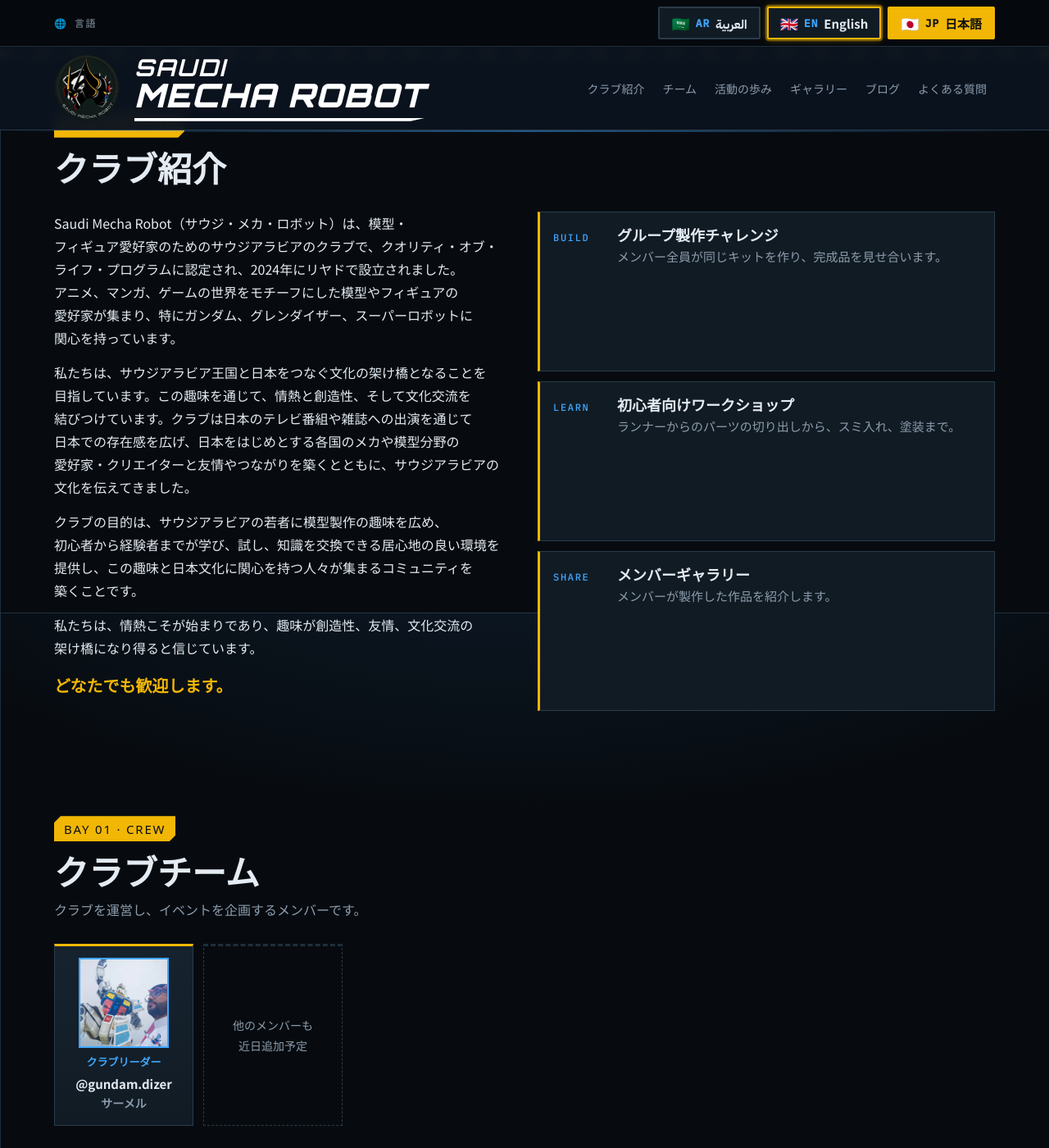
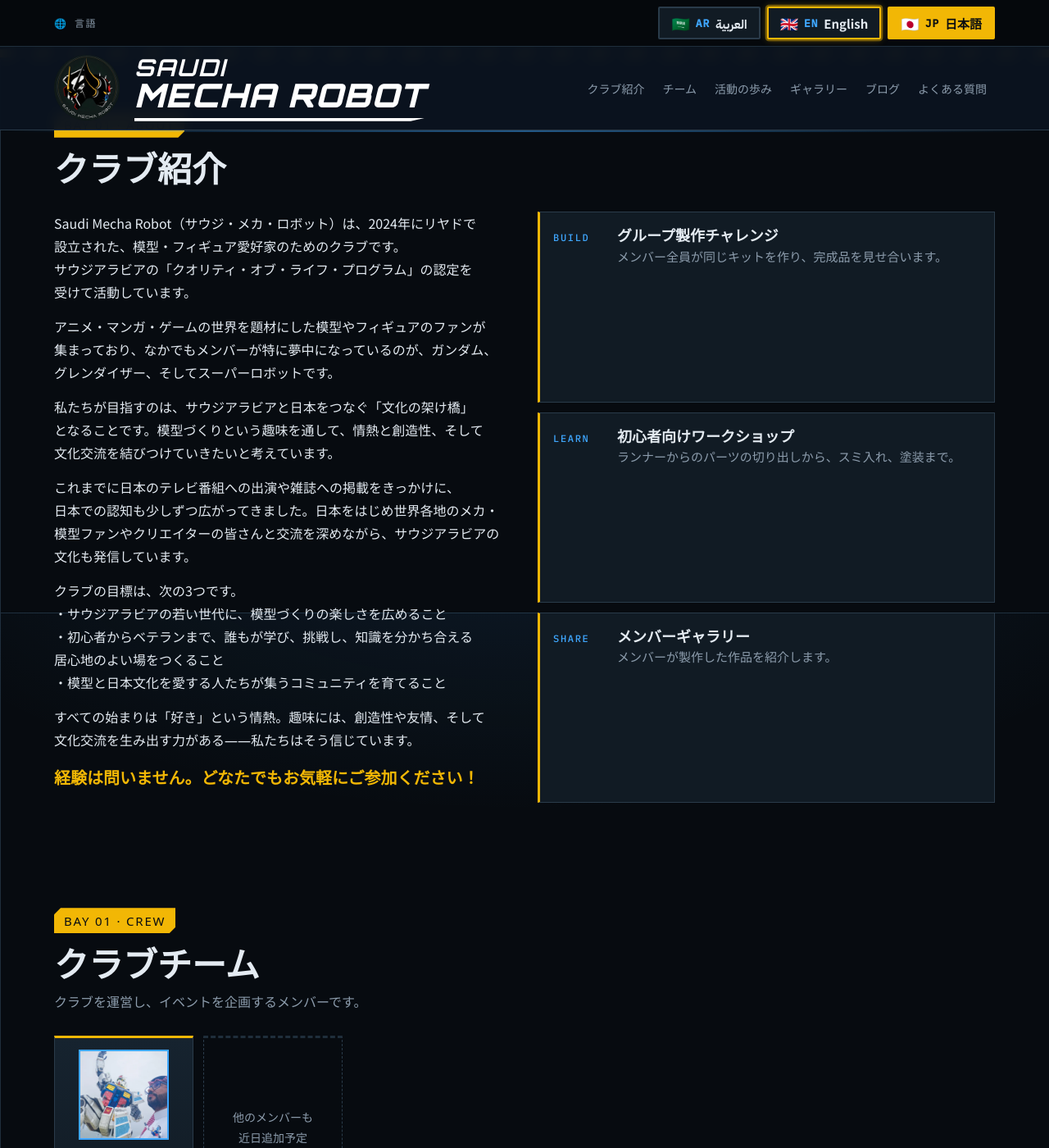
Before and after one commit to SaudiMechaRobot/SaudiMechaRobot.github.io, a Jekyll site: the page built from ja/index.html, in a window 1280 px wide and 1400 px high, scrolled down 1053 px. Shown: the whole window at 82% size. Built offline with Jekyll 4.4.1, drawn with Linux system fonts in a browser that asks for light colours; some web fonts are replaced; some of the changed text lies outside the part shown.

Commit message:
Add files via upload

```diff
--- a/_data/faq_ja.yml
+++ b/_data/faq_ja.yml
@@ -1,9 +1,9 @@
 - question: 経験がなくても参加できますか？
-  answer: はい。初心者大歓迎です。ゼロから学べるワークショップもあります。
+  answer: はい、大歓迎です！まったくの未経験からでも学べるワークショップを開催していますので、安心してご参加ください。
 - question: イベントはどこで開催されますか？
   answer: クラブの拠点はサウジアラビアのリヤドです。各イベントの会場と日程は公式アカウントでお知らせします。
 - question: 最初のガンプラに必要な道具は何ですか？
-  answer: ニッパー、ヤスリ（または紙ヤスリ）、デザインナイフがあれば、最初のHGキットは十分に作れます。
+  answer: ニッパー、ヤスリ（紙ヤスリでもOK）、デザインナイフの3つがあれば、はじめてのHGキットは十分に作れます。
 - question: HG・RG・MG・PGの違いは何ですか？
   answer: HGは1/144スケールで、最初の一体に最適です。RGは同じ1/144スケールで、より精密なディテールが特徴です。MGは1/100スケールで内部フレームがあります。PGは1/60スケールで、最も大きく精密なグレードです。
 - question: 日本から交流することはできますか？
--- a/_data/i18n.yml
+++ b/_data/i18n.yml
@@ -139,12 +139,12 @@
   club_name: サウジ・メカ・ロボット
   club_name_alt: SAUDI MECHA ROBOT
   alt_lang: en
-  hero_text: ガンダム、グレンダイザー、スーパーロボット、そして日本文化を愛するサウジアラビアのホビークラブです。プラモデルやフィギュアのファンが集まり、一緒に作り、学び合い、初心者を何より歓迎しています。
+  hero_text: ガンダム、グレンダイザー、スーパーロボット、そして日本文化が大好きな仲間が集まる、サウジアラビアのホビークラブです。プラモデルやフィギュアを一緒に作り、教え合いながら楽しんでいます。初心者の方も大歓迎です！
   cta_join: クラブに参加する
   cta_events: イベントを見る
   spec_label: クラブ情報
   spec_type: 種類
-  spec_type_v: クオリティ・オブ・ライフ・プログラム認定
+  spec_type_v: クオリティ・オブ・ライフ・プログラム認定クラブ
   spec_founded: 設立
   spec_base: 拠点
   spec_base_v: サウジアラビア・リヤド
@@ -189,8 +189,10 @@
   suggest_link: 日本語で見る
   other_langs: この記事を他の言語で読む：
   about_paras:
-  - Saudi Mecha Robot（サウジ・メカ・ロボット）は、模型・フィギュア愛好家のためのサウジアラビアのクラブで、クオリティ・オブ・ライフ・プログラムに認定され、2024年にリヤドで設立されました。アニメ、マンガ、ゲームの世界をモチーフにした模型やフィギュアの愛好家が集まり、特にガンダム、グレンダイザー、スーパーロボットに関心を持っています。
-  - 私たちは、サウジアラビア王国と日本をつなぐ文化の架け橋となることを目指しています。この趣味を通じて、情熱と創造性、そして文化交流を結びつけています。クラブは日本のテレビ番組や雑誌への出演を通じて日本での存在感を広げ、日本をはじめとする各国のメカや模型分野の愛好家・クリエイターと友情やつながりを築くとともに、サウジアラビアの文化を伝えてきました。
-  - クラブの目的は、サウジアラビアの若者に模型製作の趣味を広め、初心者から経験者までが学び、試し、知識を交換できる居心地の良い環境を提供し、この趣味と日本文化に関心を持つ人々が集まるコミュニティを築くことです。
-  - 私たちは、情熱こそが始まりであり、趣味が創造性、友情、文化交流の架け橋になり得ると信じています。
-  - どなたでも歓迎します。
+  - Saudi Mecha Robot（サウジ・メカ・ロボット）は、2024年にリヤドで設立された、模型・フィギュア愛好家のためのクラブです。サウジアラビアの「クオリティ・オブ・ライフ・プログラム」の認定を受けて活動しています。
+  - アニメ・マンガ・ゲームの世界を題材にした模型やフィギュアのファンが集まっており、なかでもメンバーが特に夢中になっているのが、ガンダム、グレンダイザー、そしてスーパーロボットです。
+  - 私たちが目指すのは、サウジアラビアと日本をつなぐ「文化の架け橋」となることです。模型づくりという趣味を通して、情熱と創造性、そして文化交流を結びつけていきたいと考えています。
+  - これまでに日本のテレビ番組への出演や雑誌への掲載をきっかけに、日本での認知も少しずつ広がってきました。日本をはじめ世界各地のメカ・模型ファンやクリエイターの皆さんと交流を深めながら、サウジアラビアの文化も発信しています。
+  - "クラブの目標は、次の3つです。<br>・サウジアラビアの若い世代に、模型づくりの楽しさを広めること<br>・初心者からベテランまで、誰もが学び、挑戦し、知識を分かち合える居心地のよい場をつくること<br>・模型と日本文化を愛する人たちが集うコミュニティを育てること"
+  - すべての始まりは「好き」という情熱。趣味には、創造性や友情、そして文化交流を生み出す力がある――私たちはそう信じています。
+  - 経験は問いません。どなたでもお気軽にご参加ください！
```
